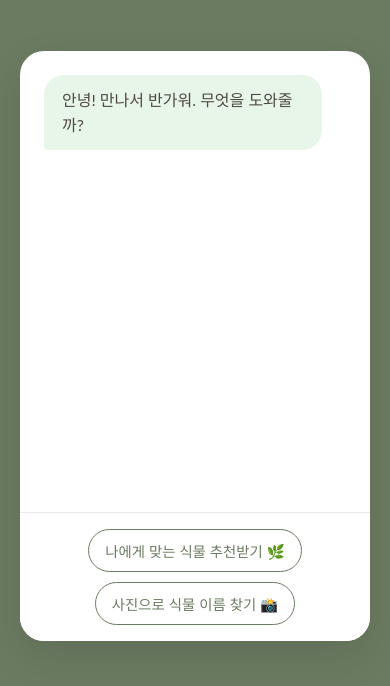
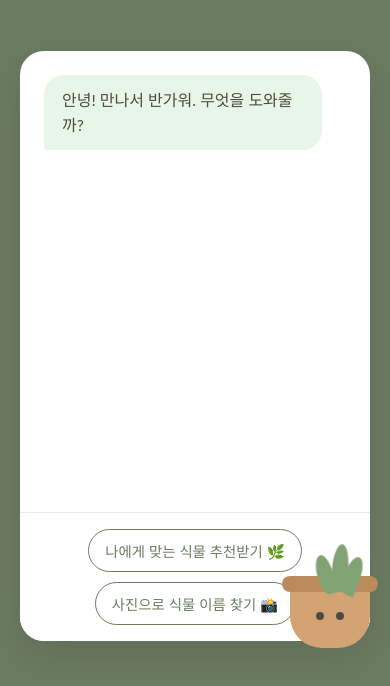
Before and after one commit to SVM-version2/SIKJIPSA, a website with bundled scripts: page findPlant.html in a window 390 px wide. Shown: the part 176-862 px from the top of the page. Built offline with nearby package versions, Linux system fonts and the light colour scheme; no server answers.

Commit message:
프롬프트 수정 및 식집사봇 모바일 최적화

```diff
--- a/findPlant.html
+++ b/findPlant.html
@@ -178,13 +178,6 @@ main {
     left: calc(50% - 400px); /* 챗봇 왼쪽에 위치하도록 조정 */
     z-index: 10;
     transition: transform 0.3s ease;
-}
-
-/* 화면이 작아지면 캐릭터 숨기기 */
-@media (max-width: 1200px) {
-    .plant-character {
-        display: none;
-    }
 }
 
 .pot {
@@ -405,6 +398,17 @@ main {
 /* 별 아이콘의 세로 정렬도 미세 조정합니다. */
 .difficulty-rating .star {
     vertical-align: middle;
+}
+
+/* 화면이 작아질 때 캐릭터 위치 및 크기 조정 */
+@media (max-width: 820px) {
+ .plant-character {
+ left: auto; /* 기존 left 속성 무효화 */
+ right: 20px; /* 오른쪽에서 20px 위치 */
+ bottom: 20px; /* 아래에서 20px 위치 */
+ transform: scale(0.8); /* 크기를 80%로 축소 */
+        transform-origin: bottom right; /* 오른쪽 아래를 기준으로 작아지도록 설정 */
+ }
 }
 </style>
 </head>
```
